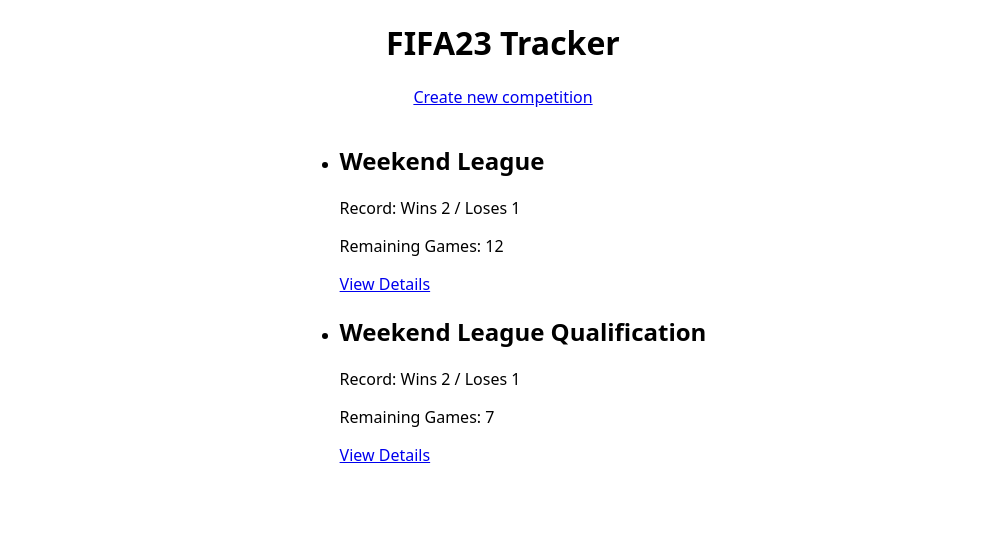
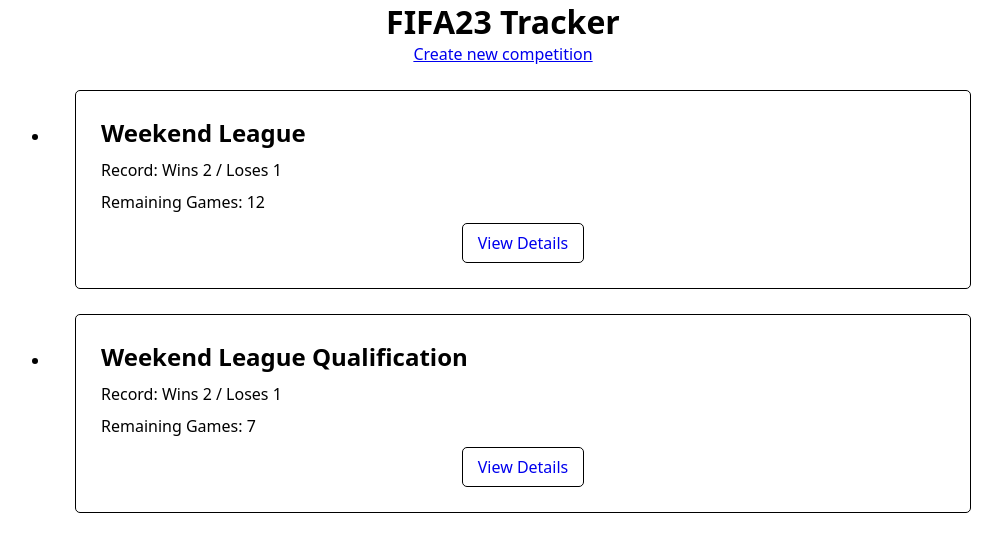
Before and after one commit to nikokreissl/capstone-project, a Next.js app: page / in a window 1280 px wide. Shown: the top 552 px of the page, without its empty margins (137-1139 px from the left). Built offline with nearby package versions, Linux system fonts and the light colour scheme.

Commit message:
Reset margin and set to border box, add some styles to card

```diff
--- /dev/null
+++ b/components/Competition/CompetitionCard/StyledCompetitionCard.js
@@ -0,0 +1,21 @@
+import styled from "styled-components";
+import Link from "next/link";
+
+export const StyledArticle = styled.article`
+  width: 70vw;
+  margin: 25px;
+  padding: 25px;
+  border: 1px solid black;
+  border-radius: 5px;
+  display: flex;
+  flex-direction: column;
+  gap: 10px;
+`;
+
+export const StyledDetailsLink = styled(Link)`
+  padding: 8px 15px 8px 15px;
+  border: 1px solid black;
+  border-radius: 5px;
+  text-decoration: none;
+  align-self: center;
+`;
--- a/components/Competition/CompetitionCard/index.js
+++ b/components/Competition/CompetitionCard/index.js
@@ -1,4 +1,5 @@
 import Link from "next/link";
+import { StyledArticle, StyledDetailsLink } from "./StyledCompetitionCard.js";
 
 export default function CompetitionCard({ competition }) {
   if (!competition) {
@@ -13,7 +14,7 @@
     (game) => game.userScore < game.opponentScore
   );
   return (
-    <article>
+    <StyledArticle>
       <h2>{competition.name}</h2>
       <p>
         Record: Wins {competitionWins.length} / Loses {competitionLoses.length}
@@ -22,7 +23,9 @@
         Remaining Games:{" "}
         {competition?.totalGames - competition.gamesPlayed.length}
       </p>
-      <Link href={`/competition/${competition.id}`}>View Details</Link>
-    </article>
+      <StyledDetailsLink href={`/competition/${competition.id}`}>
+        View Details
+      </StyledDetailsLink>
+    </StyledArticle>
   );
 }
--- a/styles.js
+++ b/styles.js
@@ -1,6 +1,10 @@
 import { createGlobalStyle } from "styled-components";
 
 export default createGlobalStyle`
+* {
+  margin: 0;
+  box-sizing: border-box;
+}
   *,
   *::before,
   *::after {
```
